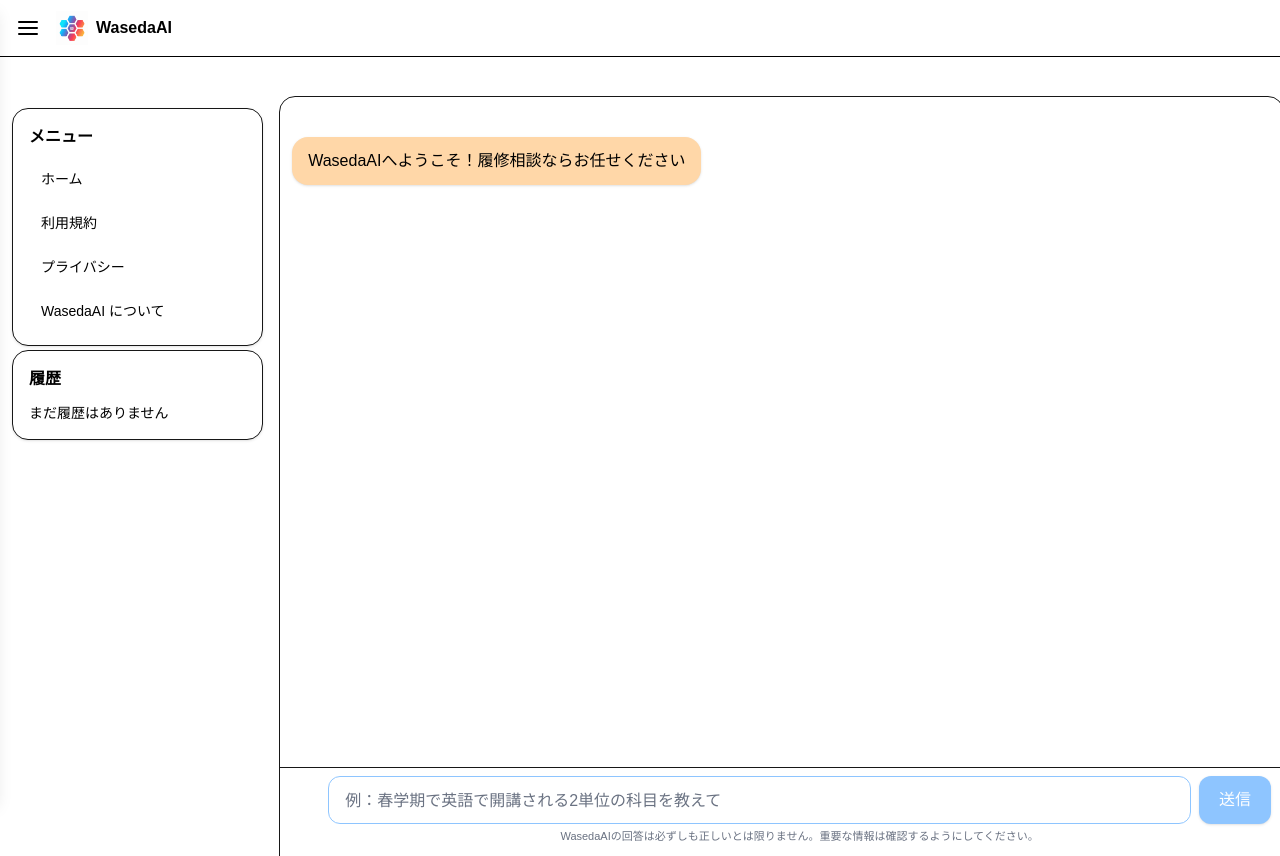
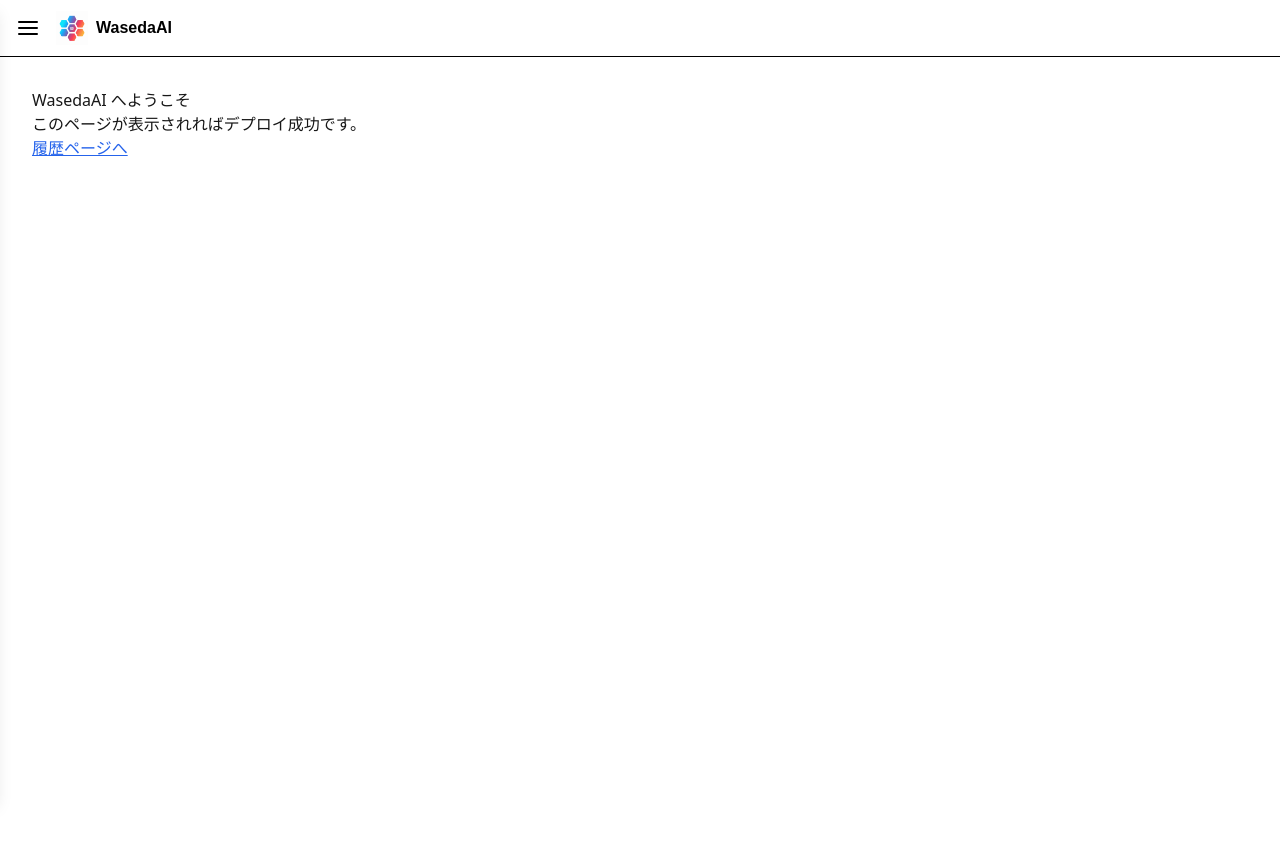
Before and after one commit to TaiyoSunouchi/Waseda-top, a Next.js app: page / in a window 1280 px wide. After the commit the page ends 800 px from the top, so only its background shows below. Built offline with nearby package versions, Linux system fonts and the light colour scheme.

Commit message:
feat: add / (top) page to fix 404

```diff
--- a/src/app/page.tsx
+++ b/src/app/page.tsx
@@ -1,12 +1,9 @@
-// src/app/page.tsx
-import Splash from "./components/Splash";
-import Chat from "./components/Chat";
-
-export default function Page() {
+export default function Home() {
   return (
-    <main className="min-h-dvh">
-      <Splash />   {/* 起動時ロゴ → 自動フェードアウト */}
-      <Chat />     {/* 既存のチャット画面 */}
+    <main style={{padding: '2rem', fontFamily: 'system-ui, sans-serif'}}>
+      <h1>WasedaAI へようこそ</h1>
+      <p>このページが表示されればデプロイ成功です。</p>
+      <p><a href="/history" style={{color:'#2563eb', textDecoration:'underline'}}>履歴ページへ</a></p>
     </main>
   );
 }
```
